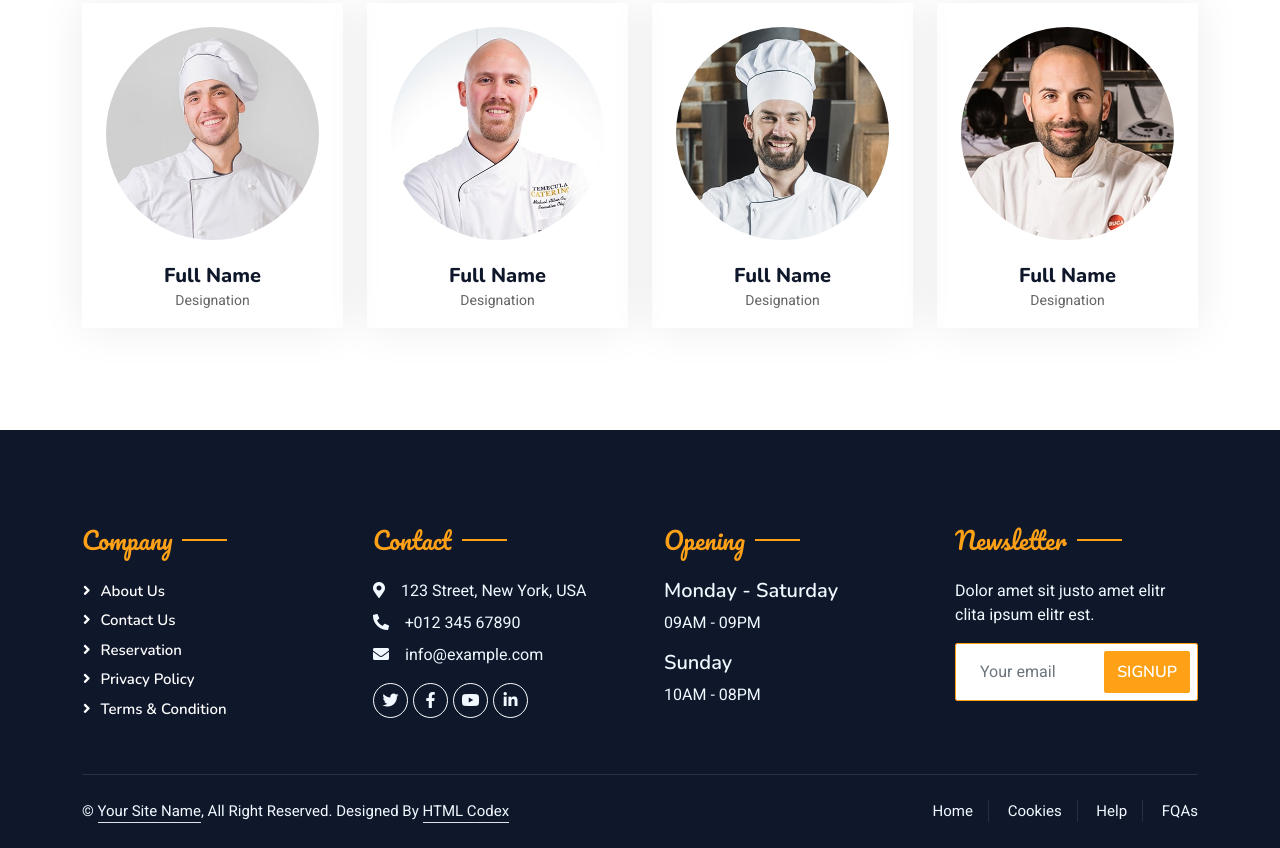
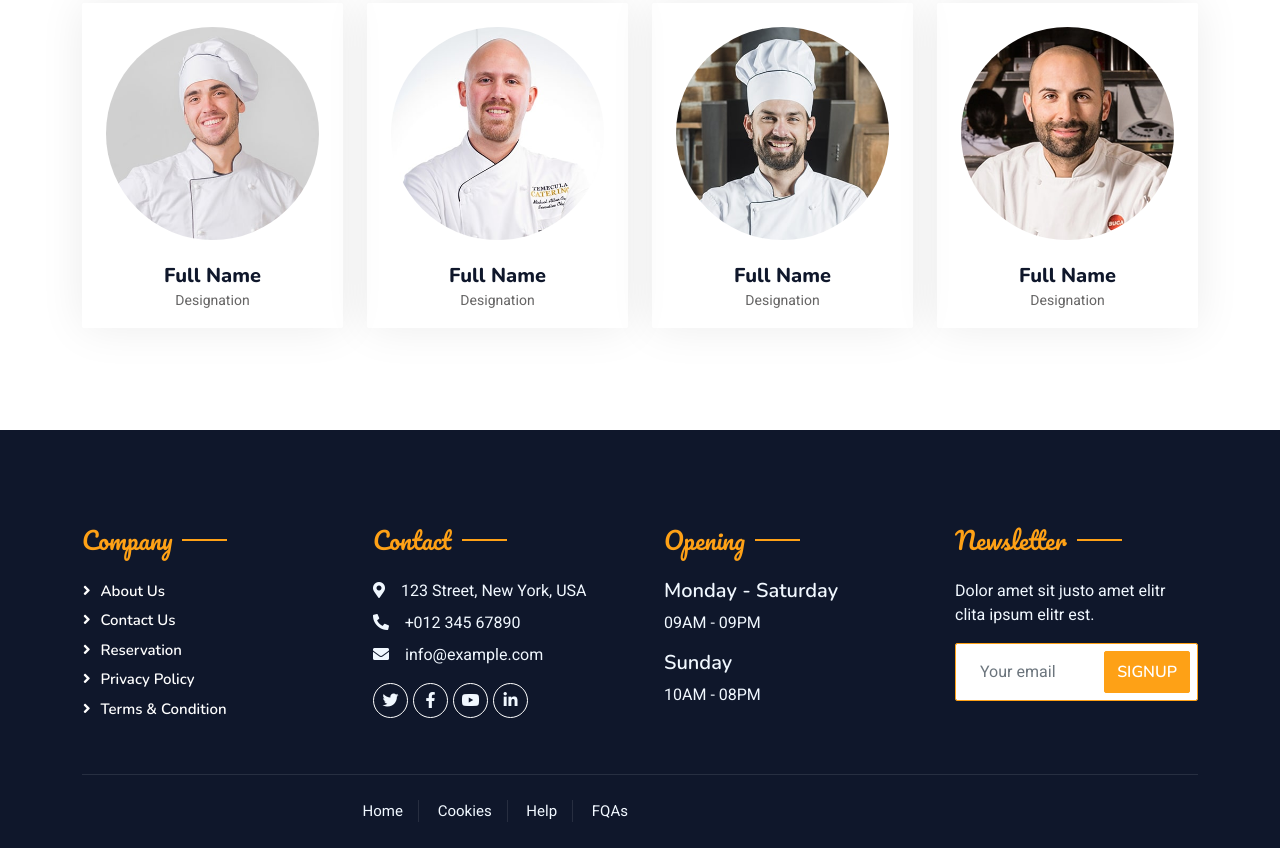
Before and after one commit to Munabbir/Restaurant-Template, a plain HTML site: page about.html in a window 1280 px wide. Shown: the part 1248-2096 px from the top of the page. Drawn offline with nearby package versions, Linux system fonts and the light colour scheme.

Commit message:
add about futter

```diff
--- a/about.html
+++ b/about.html
@@ -256,12 +256,6 @@
             <div class="container">
                 <div class="copyright">
                     <div class="row">
-                        <div class="col-md-6 text-center text-md-start mb-3 mb-md-0">
-                            &copy; <a class="border-bottom" href="#">Your Site Name</a>, All Right Reserved.
-
-							<!--/*** This template is free as long as you keep the footer author’s credit link/attribution link/backlink. If you'd like to use the template without the footer author’s credit link/attribution link/backlink, you can purchase the Credit Removal License from "https://htmlcodex.com/credit-removal". Thank you for your support. ***/-->
-							Designed By <a class="border-bottom" href="https://htmlcodex.com">HTML Codex</a>
-                        </div>
                         <div class="col-md-6 text-center text-md-end">
                             <div class="footer-menu">
                                 <a href="">Home</a>
```
Also changed, not shown: index.html (+0 -6 lines), menu.html (+0 -6 lines), service.html (+0 -6 lines), team.html (+0 -6 lines), testimonial.html (+0 -6 lines).
